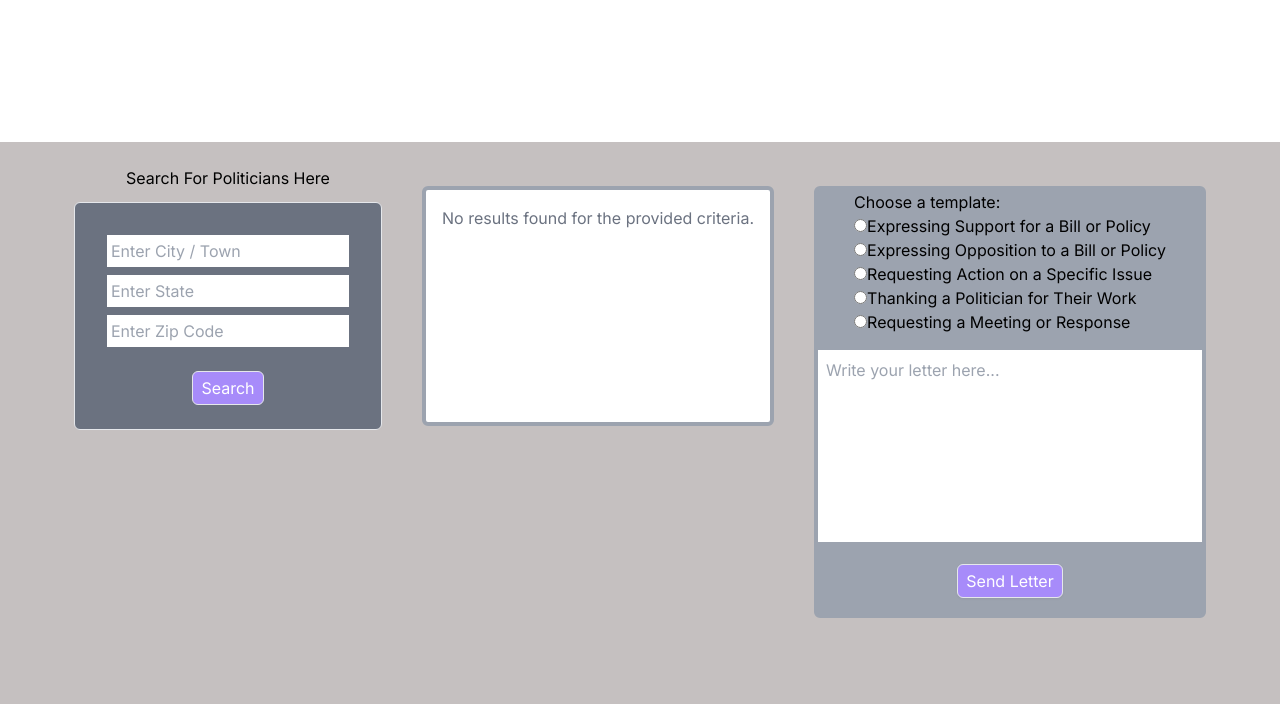
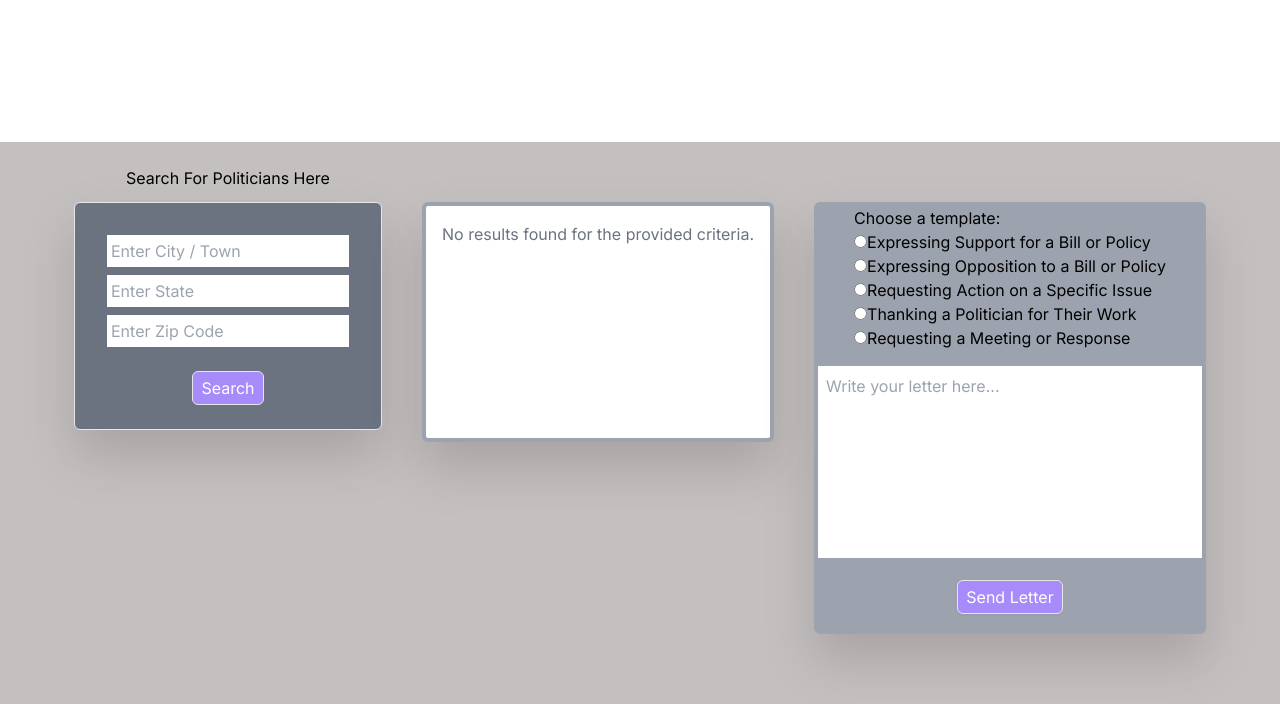
Before and after one commit to tbraeck/account-able, a Next.js app: page / in a window 1280 px wide. Shown: the top 704 px of the page. Built offline with nearby package versions, Linux system fonts and the light colour scheme.

Commit message:
Adjusting styling of boxes

```diff
--- a/app/components/LetterEditor.js
+++ b/app/components/LetterEditor.js
@@ -21,7 +21,7 @@ const LetterEditor = ({ onSend }) => {
   };
 
   return (
-   <div className=" mt-5 flex flex-col justify-center items-center border rounded-md border-4 border-gray-400 bg-gray-400">
+   <div className=" drop-shadow-2xl mt-9 flex flex-col justify-center items-center border rounded-md border-4 border-gray-400 bg-gray-400">
     <div className="mb-4">
       <h2>Choose a template:</h2>
       {templates.map((template) => (
--- a/app/components/SearchForm.js
+++ b/app/components/SearchForm.js
@@ -13,7 +13,7 @@ const SearchForm = ({ setPoliticians }) => {
   };
 
   return (
-    <div className="bg-gray-500 p-6 border rounded-md justify-center items-center">
+    <div className="drop-shadow-2xl  bg-gray-500 p-6 border rounded-md justify-center items-center">
 
       <div className="m-2">
         <input
--- a/app/components/SearchResults.js
+++ b/app/components/SearchResults.js
@@ -1,7 +1,7 @@
 
 const SearchResults = ({ politicians }) => {
   return (
-    <div className="p-4 mt-5 border rounded-md border-4 border-gray-400 bg-white h-60">
+    <div className="drop-shadow-2xl p-4 mt-3 border rounded-md border-4 border-gray-400 bg-white h-60">
       {politicians && politicians.length > 0 ? (
         <div>
           <h2 className="text-xl font-bold mb-4">Search Results</h2>
--- a/app/page.js
+++ b/app/page.js
@@ -34,8 +34,8 @@ const Home = () => {
           </ul>
         )}
     </div>
-    <div>
-      <SearchResults/>
+    <div className="mt-6">
+      <SearchResults />
     </div>
      <div className="mx-10">
       <LetterEditor onSend={handleSend} />
```
